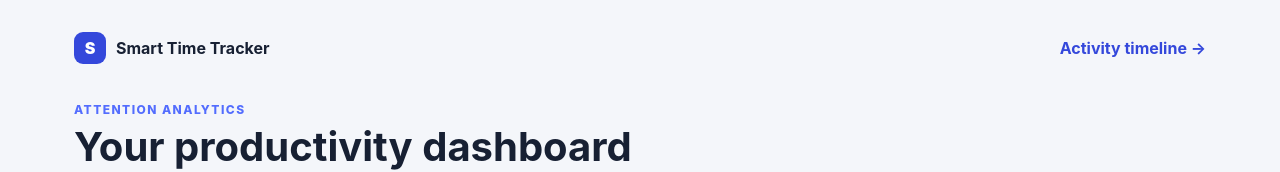
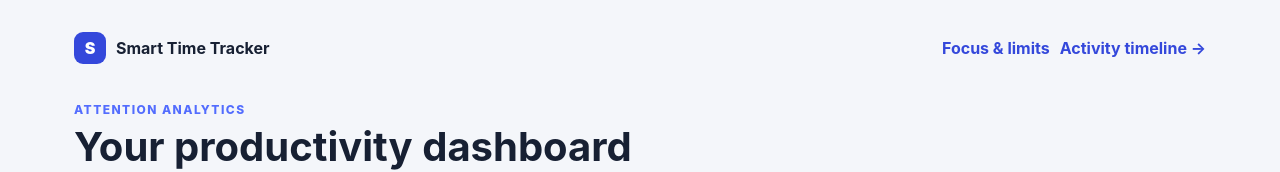
Before and after one commit to MOULAYID/smart-time-tracker-extension, a browser extension: page apps/extension/dashboard/index.html in a window 1280 px wide. Shown: the top 172 px of the page. Drawn offline with Linux system fonts and the light colour scheme.

Commit message:
Phase 4 focus: update apps/extension/dashboard/index.html

```diff
--- a/apps/extension/dashboard/index.html
+++ b/apps/extension/dashboard/index.html
@@ -1,5 +1,5 @@
 <!doctype html><html lang="en"><head><meta charset="utf-8"><meta name="viewport" content="width=device-width,initial-scale=1"><title>Dashboard · Smart Time Tracker</title><link rel="stylesheet" href="dashboard.css"></head>
-<body><main><nav><div><span class="mark">S</span><strong>Smart Time Tracker</strong></div><a href="../timeline/index.html">Activity timeline →</a></nav>
+<body><main><nav><div><span class="mark">S</span><strong>Smart Time Tracker</strong></div><div><a href="../focus/index.html">Focus & limits</a><a href="../timeline/index.html">Activity timeline →</a></div></nav>
 <header><div><p class="eyebrow">ATTENTION ANALYTICS</p><h1>Your productivity dashboard</h1><p id="subtitle">Understand where your active time went.</p></div><div class="filters"><select id="period" aria-label="Period"><option value="today">Today</option><option value="yesterday">Yesterday</option><option value="week">Last 7 days</option><option value="month">Last 30 days</option><option value="custom">Custom</option></select><input id="from" type="date" hidden aria-label="From date"><input id="to" type="date" hidden aria-label="To date"></div></header>
 <p id="status" role="status">Loading analytics…</p>
 <section id="content" hidden><div class="kpis"><article><span>Active time</span><strong id="active">0s</strong></article><article class="good"><span>Productive</span><strong id="productive">0s</strong></article><article><span>Neutral</span><strong id="neutral">0s</strong></article><article class="bad"><span>Distracted</span><strong id="distracted">0s</strong></article><article><span>Tab switches</span><strong id="switches">0</strong></article></div>
```
